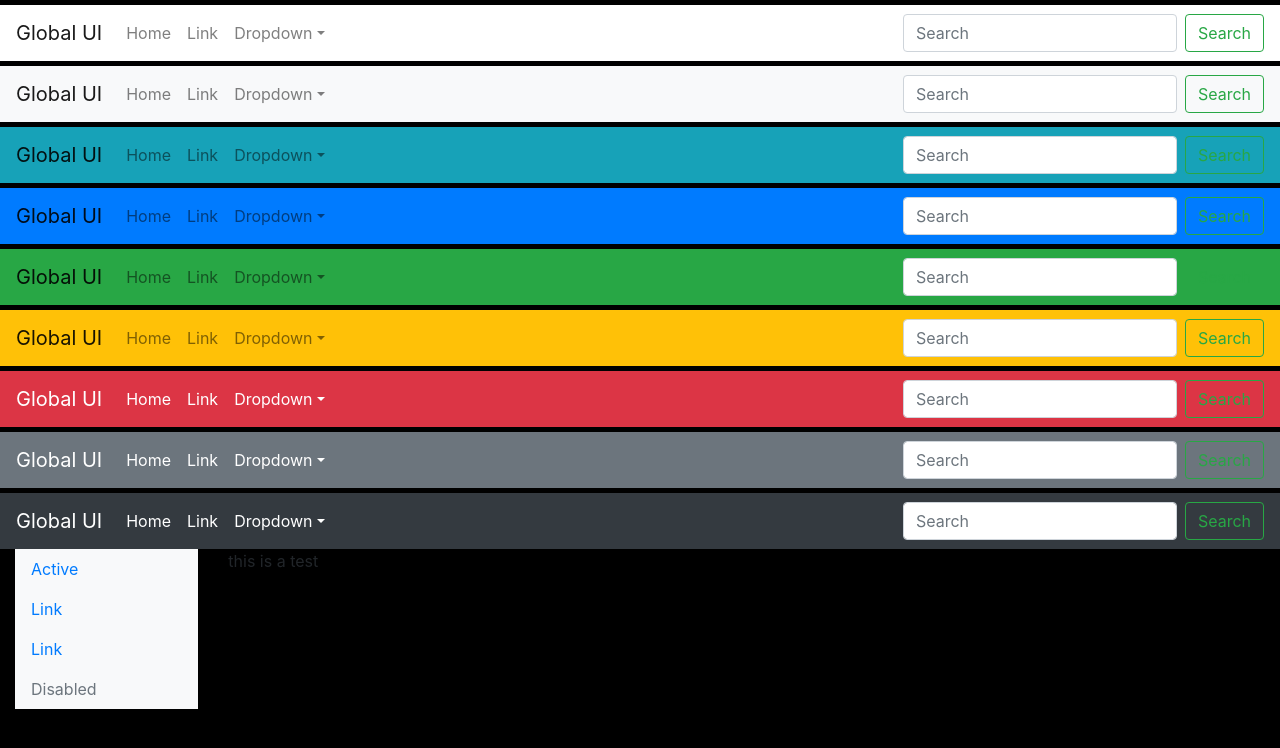
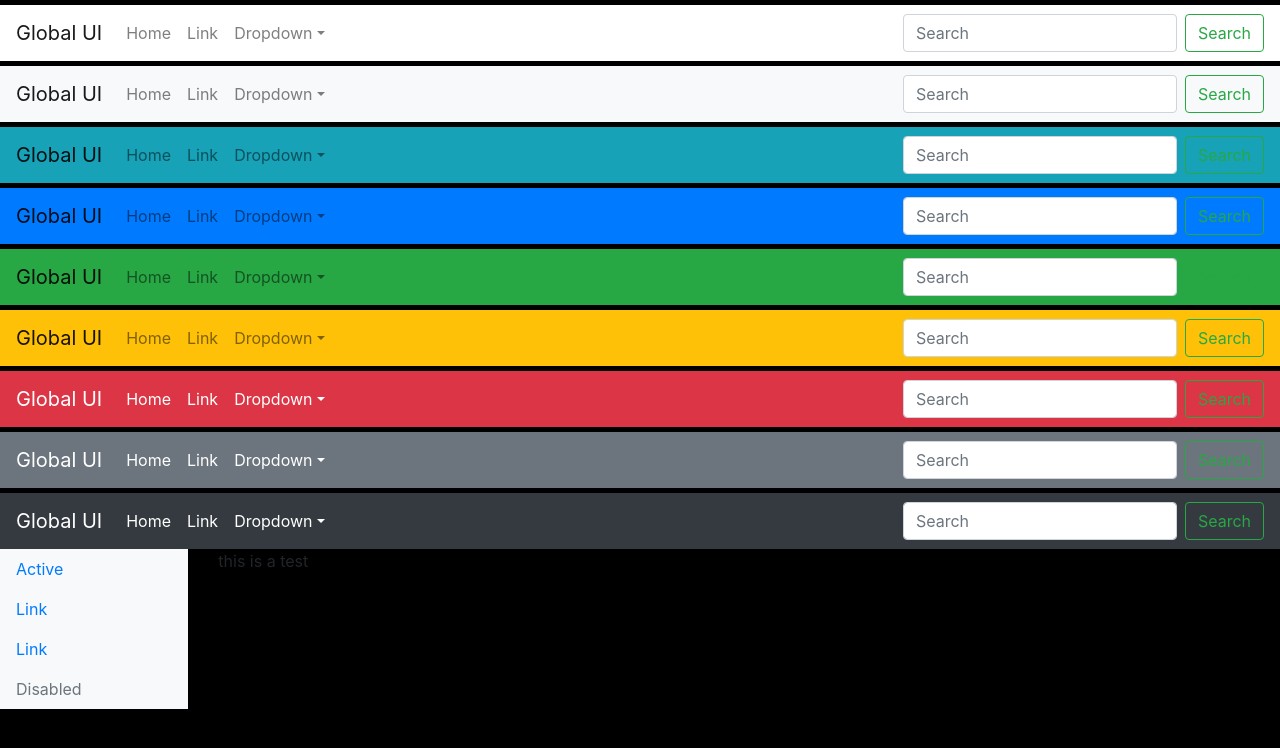
Before and after one commit to jon424/global-ui-react, a React (Create React App) app: page / in a window 1280 px wide. Shown: the top 748 px of the page. Built offline with nearby package versions, Linux system fonts and the light colour scheme.

Commit message:
added first sidebar, took off padding so it is positioned at the side of the screen

```diff
--- a/src/components/SideBars.js
+++ b/src/components/SideBars.js
@@ -3,6 +3,7 @@ import { Nav } from "react-bootstrap";
 
 //https://stackoverflow.com/questions/60482018/make-a-sidebar-from-react-bootstrap
 
+// I want it to go to hamburger menu on mobile and expand and collapse at that point with variations in animation style...
 const SideBars = (props) => {
   return (
     <>
--- a/src/index.css
+++ b/src/index.css
@@ -1,7 +1,8 @@
+/**Document Styles - you need this block for all components to be styled correctly**/
 body {
   margin: 0;
-  font-family: -apple-system, BlinkMacSystemFont, 'Segoe UI', 'Roboto', 'Oxygen',
-    'Ubuntu', 'Cantarell', 'Fira Sans', 'Droid Sans', 'Helvetica Neue',
+  font-family: -apple-system, BlinkMacSystemFont, "Segoe UI", "Roboto", "Oxygen",
+    "Ubuntu", "Cantarell", "Fira Sans", "Droid Sans", "Helvetica Neue",
     sans-serif;
   -webkit-font-smoothing: antialiased;
   -moz-osx-font-smoothing: grayscale;
@@ -9,26 +10,42 @@ body {
 }
 
 code {
-  font-family: source-code-pro, Menlo, Monaco, Consolas, 'Courier New',
+  font-family: source-code-pro, Menlo, Monaco, Consolas, "Courier New",
     monospace;
 }
-
 
 .div-space {
   margin-top: 5px;
 }
 
-                                                      /** NavBarSeven **/
+/** NavBars**/
 /* white text color for brand */
-#navbar-seven .navbar-brand, #navbar-eight .navbar-brand, #navbar-nine .navbar-brand  {
+#navbar-seven .navbar-brand,
+#navbar-eight .navbar-brand,
+#navbar-nine .navbar-brand {
   color: white !important;
 }
 
 /* white text color for navlinks and black text on hover */
-#navbar-seven .navbar-light .navbar-nav .nav-link, #navbar-eight .navbar-light .navbar-nav .nav-link, #navbar-nine  .navbar-light .navbar-nav .nav-link {
+#navbar-seven .navbar-light .navbar-nav .nav-link,
+#navbar-eight .navbar-light .navbar-nav .nav-link,
+#navbar-nine .navbar-light .navbar-nav .nav-link {
   color: white;
 }
 
-#navbar-seven .navbar-light .navbar-nav .nav-link:hover, #navbar-eight .navbar-light .navbar-nav .nav-link:hover, #navbar-nine .navbar-light .navbar-nav .nav-link:hover {
+#navbar-seven .navbar-light .navbar-nav .nav-link:hover,
+#navbar-eight .navbar-light .navbar-nav .nav-link:hover,
+#navbar-nine .navbar-light .navbar-nav .nav-link:hover {
   color: black;
 }
+
+/** SideBars**/
+.container,
+.container-fluid,
+.container-lg,
+.container-md,
+.container-sm,
+.container-xl {
+  padding-left: 0px !important;
+  padding-right: 0px !important;
+}
```
